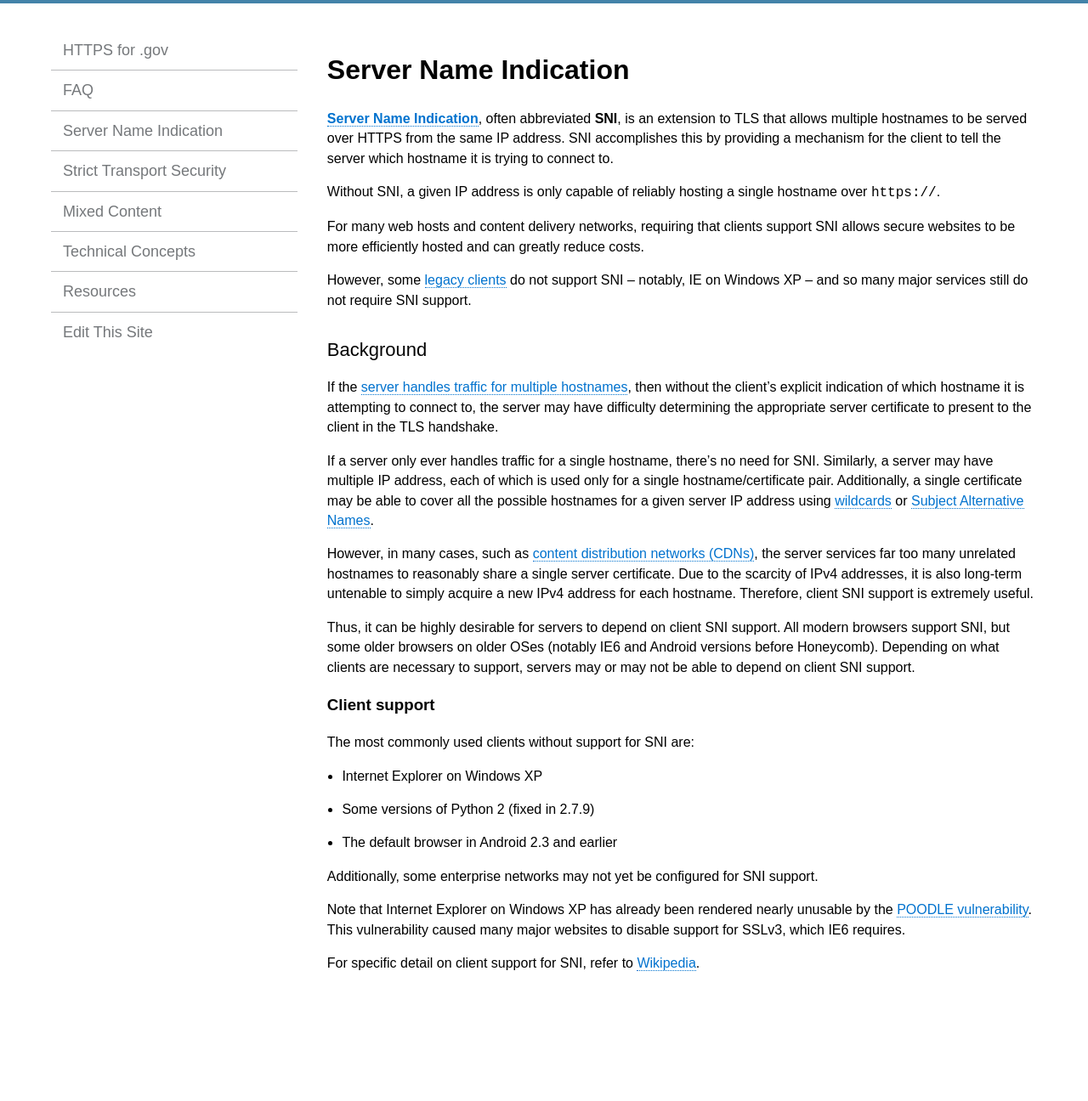
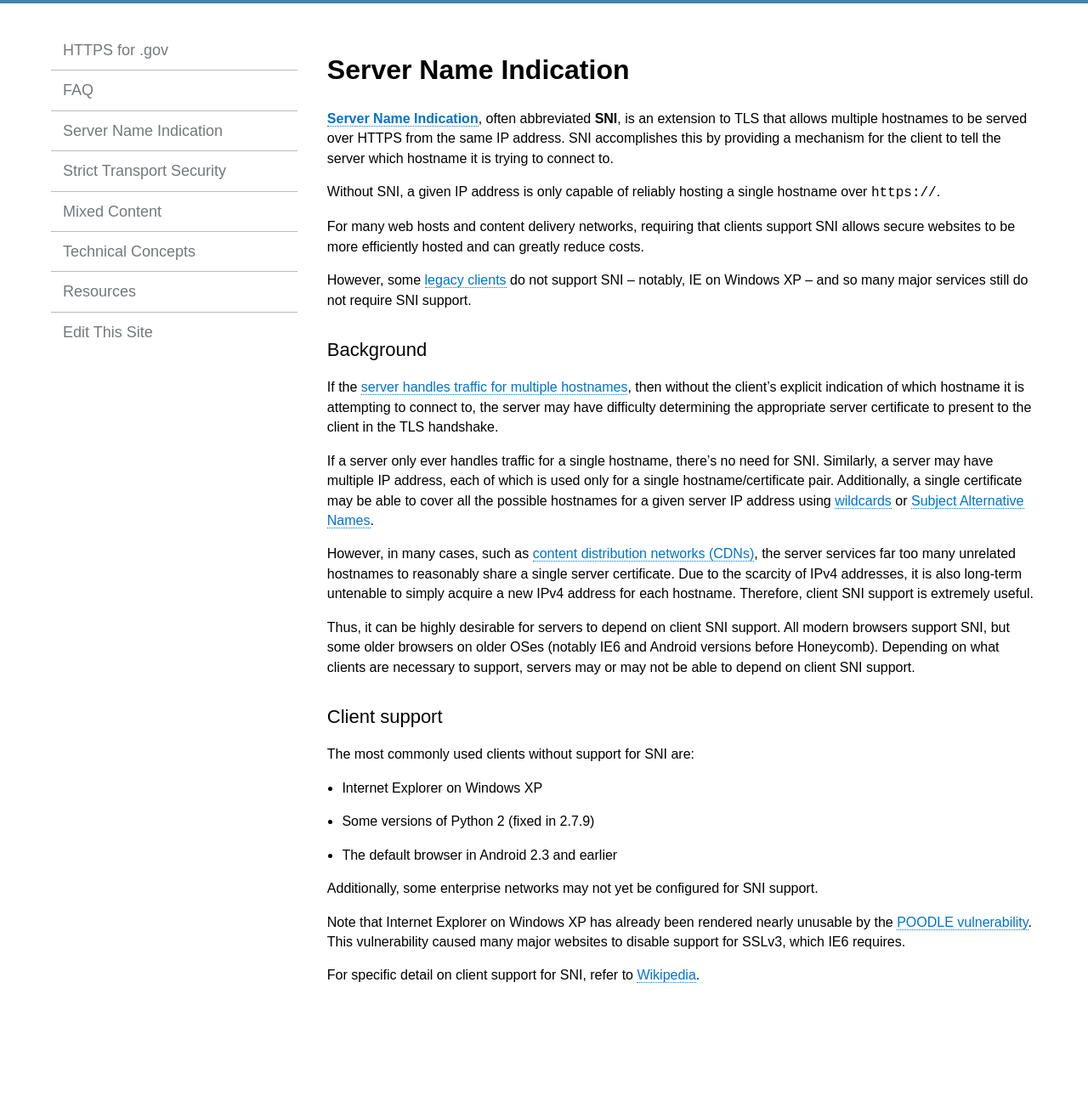
Before and after one commit to GSA/https, a Jekyll site: the page built from pages/sni.md, in a window 1280 px wide. Shown: the whole page at 85% size. Built offline with Jekyll 4.4.1, drawn with Linux system fonts in a browser that asks for light colours; Markdown is read by kramdown in place of the engine named in the settings.

Commit message:
sync header size

```diff
--- a/pages/sni.md
+++ b/pages/sni.md
@@ -22,7 +22,7 @@ However, in many cases, such as [content distribution networks (CDNs)](https://e
 
 Thus, it can be highly desirable for servers to depend on client SNI support. All modern browsers support SNI, but some older browsers on older OSes (notably IE6 and Android versions before Honeycomb). Depending on what clients are necessary to support, servers may or may not be able to depend on client SNI support.
 
-### Client support
+## Client support
 
 The most commonly used clients without support for SNI are:
 
```
